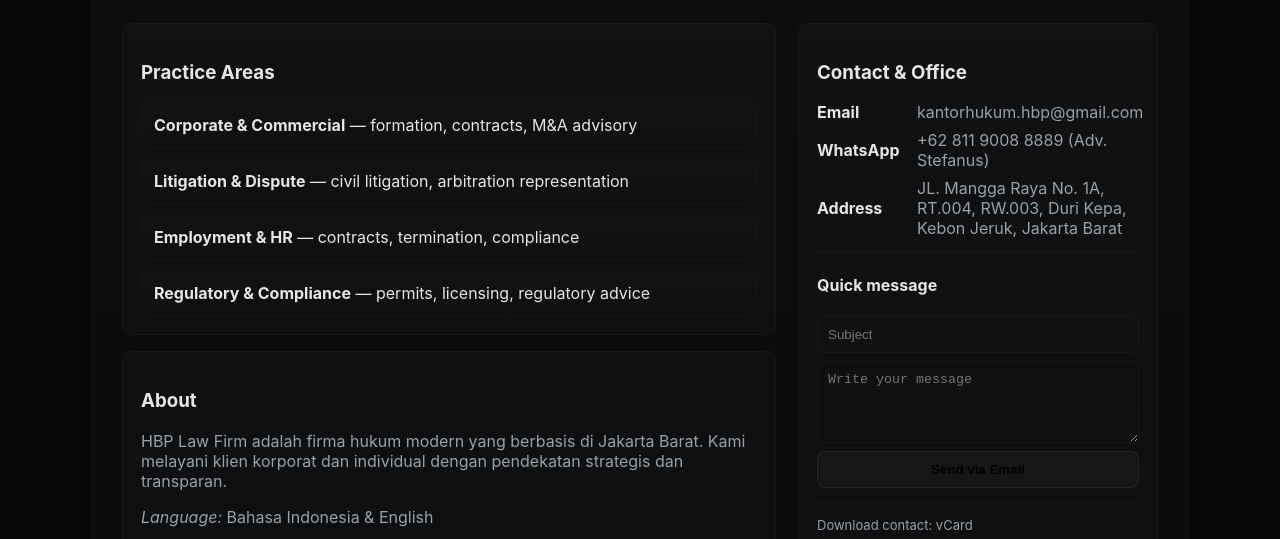
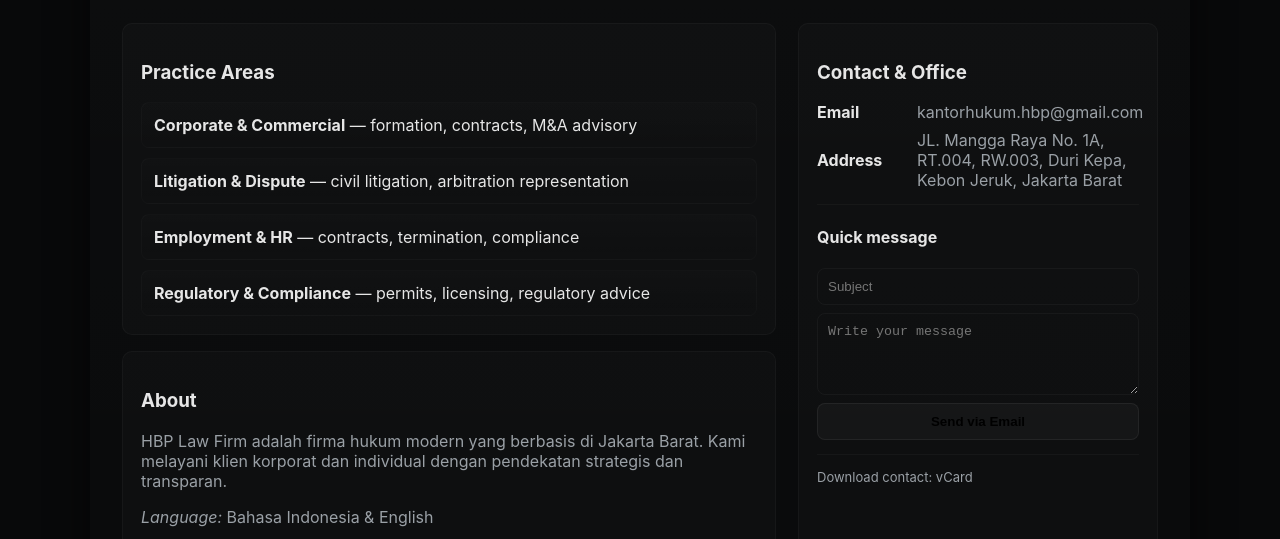
Before and after one commit to HBPLawFirm/hbp-lawfirm, a plain HTML site: page index.html in a window 1280 px wide. Shown: the part 261-800 px from the top of the page. Drawn offline with Linux system fonts and the light colour scheme.

Commit message:
Update index.html

```diff
--- a/index.html
+++ b/index.html
@@ -133,7 +133,6 @@
         <h3>Contact & Office</h3>
         <div class="meta">
           <div class="line"><b>Email</b> <span>kantorhukum.hbp@gmail.com</span></div>
-          <div class="line"><b>WhatsApp</b> <span><a href="https://wa.me/6281190088889" target="_blank" rel="noopener">+62 811 9008 8889 (Adv. Stefanus)</a></span></div>
           <div class="line"><b>Address</b> <span>JL. Mangga Raya No. 1A, RT.004, RW.003, Duri Kepa, Kebon Jeruk, Jakarta Barat</span></div>
         </div>
 
```
